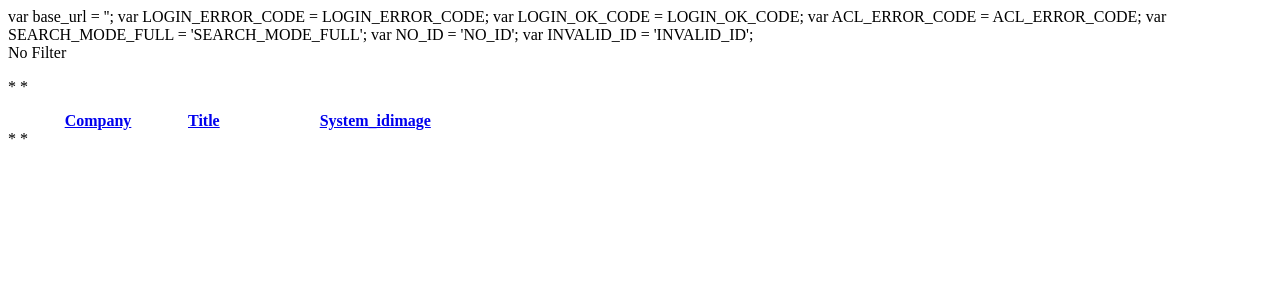
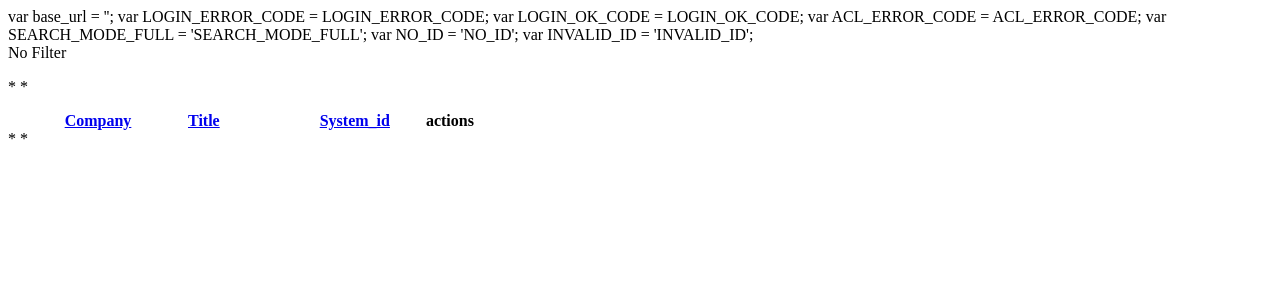
Before and after one commit to bartcc/app.datastore, a CakePHP app: the page made by app/views/elements/products_index.ctp in a window 1280 px wide. Shown: the top 300 px of the page. Run offline with PHP 8.4 and a stand-in for CakePHP, Linux system fonts and the light colour scheme; the template is opened without the code that fills it, so the values that code supplies are empty; some libraries are stand-ins or nearby versions.

Commit message:
small enhancements

```diff
--- a/app/views/elements/product_results.ctp
+++ b/app/views/elements/product_results.ctp
@@ -22,13 +22,10 @@
 <table class="sortable" id="content-table" cellpadding="0" cellspacing="0" style="opacity: 1;">
 	<tr class="transparent">
 		<th style="width: 180px" class="rborder bborder"><?php echo $this->Paginator->sort('company'); ?></th>
-		<th style="" class="bborder"><?php echo $this->Paginator->sort('title'); ?></th>
-        <th style="width: 100px" class="rborder bborder">&nbsp;</th>
+		<th colspan="2" style="" class="bborder"><?php echo $this->Paginator->sort('title'); ?></th>
+  <th style="width: 100px" class="rborder bborder">&nbsp;</th>
 		<th style="width: 60px" class="rborder bborder"><?php echo $this->Paginator->sort('system_id'); ?></th>
-        <th style="width: 30px" class="rborder bborder"><?php echo $this->Paginator->sort('img', 'image'); ?></th>
-        <th style="width: 40px" class="rborder bborder">&nbsp;</th>
-        <th style="width: 40px" class="rborder bborder">&nbsp;</th>
-		<th style="width: 40px" class="actions bborder">&nbsp;</th>
+		<th style="width: 120px" colspan="3" class="actions bborder">actions</th>
 		<th style="display: none">&nbsp;</th>
 	</tr>
 	<?php
```
